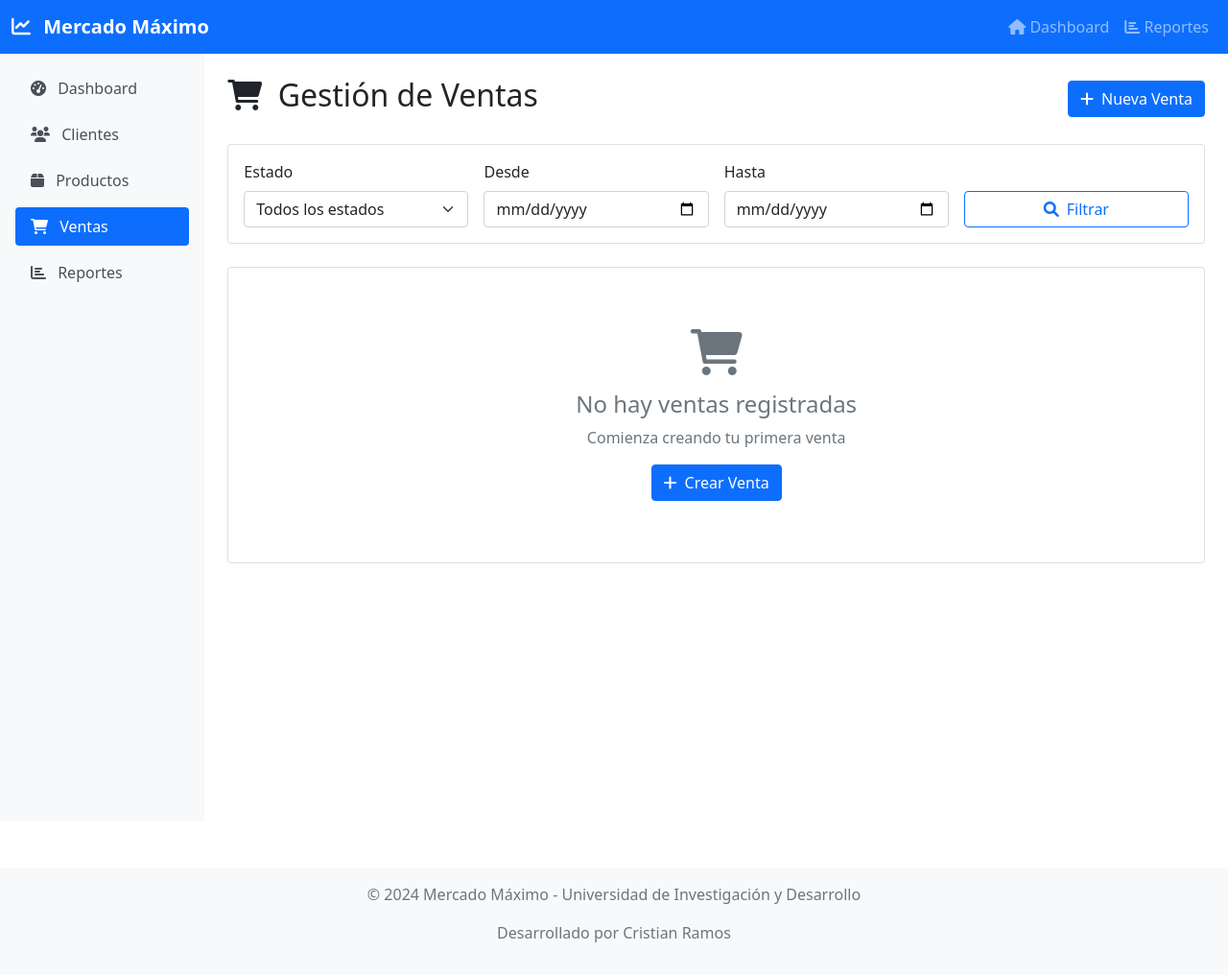
After one commit to Itemt/Mercado-Maximo, a Flask app: page /ventas in a window 1280 px wide. The commit adds this page. Shown: the whole page at 96% size. Run offline with Flask 3, Linux system fonts and the light colour scheme.

Commit message:
Actualizar títulos de las plantillas HTML para reflejar el nuevo nombre del sistema: se cambió "Sistema de Gestión de Ventas" a "Mercado Máximo" en las plantillas de clientes, productos y ventas.

```diff
--- /dev/null
+++ b/templates/base.html
@@ -0,0 +1,138 @@
+<!DOCTYPE html>
+<html lang="es">
+<head>
+    <meta charset="UTF-8">
+    <meta name="viewport" content="width=device-width, initial-scale=1.0">
+    <title>{% block title %}Mercado Máximo{% endblock %}</title>
+    <link href="https://cdn.jsdelivr.net/npm/bootstrap@5.1.3/dist/css/bootstrap.min.css" rel="stylesheet">
+    <link href="https://cdnjs.cloudflare.com/ajax/libs/font-awesome/6.0.0/css/all.min.css" rel="stylesheet">
+    <style>
+        .navbar-brand {
+            font-weight: bold;
+        }
+        .card {
+            transition: transform 0.2s;
+        }
+        .card:hover {
+            transform: translateY(-5px);
+        }
+        .stats-card {
+            background: linear-gradient(45deg, #007bff, #0056b3);
+            color: white;
+        }
+        .stats-card .card-body {
+            text-align: center;
+        }
+        .sidebar {
+            min-height: 100vh;
+            background-color: #f8f9fa;
+        }
+        .nav-link {
+            color: #495057;
+        }
+        .nav-link:hover {
+            color: #007bff;
+            background-color: #e9ecef;
+        }
+        .nav-link.active {
+            color: #007bff;
+            background-color: #e9ecef;
+        }
+    </style>
+</head>
+<body>
+    <!-- Navigation -->
+    <nav class="navbar navbar-expand-lg navbar-dark bg-primary">
+        <div class="container-fluid">
+            <a class="navbar-brand" href="{{ url_for('dashboard') }}">
+                <i class="fas fa-chart-line me-2"></i>
+                Mercado Máximo
+            </a>
+            <button class="navbar-toggler" type="button" data-bs-toggle="collapse" data-bs-target="#navbarNav">
+                <span class="navbar-toggler-icon"></span>
+            </button>
+            <div class="collapse navbar-collapse" id="navbarNav">
+                <ul class="navbar-nav ms-auto">
+                    <li class="nav-item">
+                        <a class="nav-link" href="{{ url_for('dashboard') }}">
+                            <i class="fas fa-home"></i> Dashboard
+                        </a>
+                    </li>
+                    <li class="nav-item">
+                        <a class="nav-link" href="{{ url_for('reportes') }}">
+                            <i class="fas fa-chart-bar"></i> Reportes
+                        </a>
+                    </li>
+                </ul>
+            </div>
+        </div>
+    </nav>
+
+    <div class="container-fluid">
+        <div class="row">
+            <!-- Sidebar -->
+            <div class="col-md-2 sidebar p-3">
+                <ul class="nav nav-pills flex-column">
+                    <li class="nav-item mb-2">
+                        <a class="nav-link {% if request.endpoint == 'dashboard' %}active{% endif %}" href="{{ url_for('dashboard') }}">
+                            <i class="fas fa-tachometer-alt me-2"></i> Dashboard
+                        </a>
+                    </li>
+                    <li class="nav-item mb-2">
+                        <a class="nav-link {% if 'cliente' in request.endpoint %}active{% endif %}" href="{{ url_for('listar_clientes') }}">
+                            <i class="fas fa-users me-2"></i> Clientes
+                        </a>
+                    </li>
+                    <li class="nav-item mb-2">
+                        <a class="nav-link {% if 'producto' in request.endpoint %}active{% endif %}" href="{{ url_for('listar_productos') }}">
+                            <i class="fas fa-box me-2"></i> Productos
+                        </a>
+                    </li>
+                    <li class="nav-item mb-2">
+                        <a class="nav-link {% if 'venta' in request.endpoint %}active{% endif %}" href="{{ url_for('listar_ventas') }}">
+                            <i class="fas fa-shopping-cart me-2"></i> Ventas
+                        </a>
+                    </li>
+                    <li class="nav-item mb-2">
+                        <a class="nav-link {% if request.endpoint == 'reportes' %}active{% endif %}" href="{{ url_for('reportes') }}">
+                            <i class="fas fa-chart-bar me-2"></i> Reportes
+                        </a>
+                    </li>
+                </ul>
+            </div>
+
+            <!-- Main Content -->
+            <div class="col-md-10 p-4">
+                <!-- Flash Messages -->
+                {% with messages = get_flashed_messages(with_categories=true) %}
+                    {% if messages %}
+                        {% for category, message in messages %}
+                            <div class="alert alert-{% if category == 'error' %}danger{% else %}{{ category }}{% endif %} alert-dismissible fade show" role="alert">
+                                {{ message }}
+                                <button type="button" class="btn-close" data-bs-dismiss="alert"></button>
+                            </div>
+                        {% endfor %}
+                    {% endif %}
+                {% endwith %}
+
+                <!-- Page Content -->
+                {% block content %}{% endblock %}
+            </div>
+        </div>
+    </div>
+
+    <!-- Footer -->
+    <footer class="bg-light text-center text-muted py-3 mt-5">
+        <div class="container">
+            <p>&copy; 2024 Mercado Máximo - Universidad de Investigación y Desarrollo</p>
+            <p>Desarrollado por Cristian Ramos</p>
+        </div>
+    </footer>
+
+    <!-- Bootstrap JS -->
+    <script src="https://cdn.jsdelivr.net/npm/bootstrap@5.1.3/dist/js/bootstrap.bundle.min.js"></script>
+
+    <!-- Custom JS -->
+    {% block scripts %}{% endblock %}
+</body>
+</html>
--- a/templates/clientes/lista.html
+++ b/templates/clientes/lista.html
@@ -1,6 +1,6 @@
 {% extends "base.html" %}
 
-{% block title %}Clientes - Sistema de Gestión de Ventas{% endblock %}
+{% block title %}Clientes - Mercado Máximo{% endblock %}
 
 {% block content %}
 <div class="d-flex justify-content-between align-items-center mb-4">
--- a/templates/clientes/nuevo.html
+++ b/templates/clientes/nuevo.html
@@ -1,6 +1,6 @@
 {% extends "base.html" %}
 
-{% block title %}Nuevo Cliente - Sistema de Gestión de Ventas{% endblock %}
+{% block title %}Nuevo Cliente - Mercado Máximo{% endblock %}
 
 {% block content %}
 <div class="d-flex justify-content-between align-items-center mb-4">
--- a/templates/productos/lista.html
+++ b/templates/productos/lista.html
@@ -1,6 +1,6 @@
 {% extends "base.html" %}
 
-{% block title %}Productos - Sistema de Gestión de Ventas{% endblock %}
+{% block title %}Productos - Mercado Máximo{% endblock %}
 
 {% block content %}
 <div class="d-flex justify-content-between align-items-center mb-4">
--- a/templates/ventas/lista.html
+++ b/templates/ventas/lista.html
@@ -1,6 +1,6 @@
 {% extends "base.html" %}
 
-{% block title %}Ventas - Sistema de Gestión de Ventas{% endblock %}
+{% block title %}Ventas - Mercado Máximo{% endblock %}
 
 {% block content %}
 <div class="d-flex justify-content-between align-items-center mb-4">
--- a/templates/ventas/nueva.html
+++ b/templates/ventas/nueva.html
@@ -1,6 +1,6 @@
 {% extends "base.html" %}
 
-{% block title %}Nueva Venta - Sistema de Gestión de Ventas{% endblock %}
+{% block title %}Nueva Venta - Mercado Máximo{% endblock %}
 
 {% block content %}
 <div class="d-flex justify-content-between align-items-center mb-4">
```
